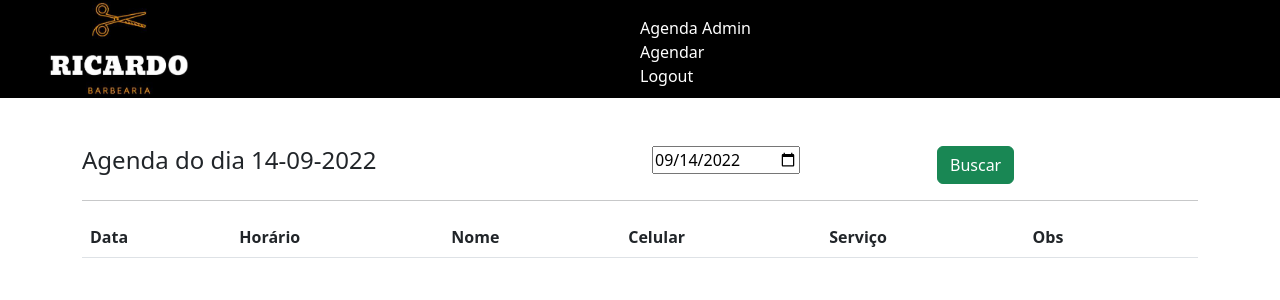
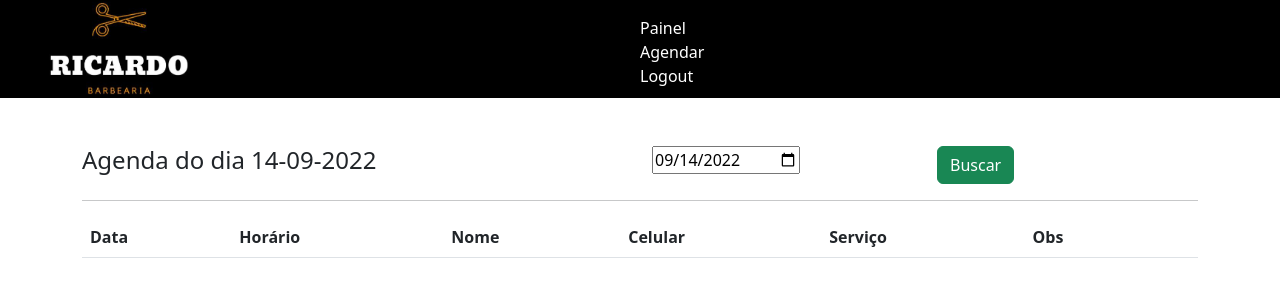
Before and after one commit to leonardoscosta98/projeto-barbearia, a Flask app: page /admin in a window 1280 px wide. Shown: the top 300 px of the page. Run offline with Flask 2, Linux system fonts and the light colour scheme; the visitor is signed in with stand-in values (Sample User, id 1); data that the repository does not hold is empty; some libraries are stand-ins or nearby versions.

Commit message:
Update base.html

```diff
--- a/templates/base.html
+++ b/templates/base.html
@@ -48,7 +48,7 @@
                             <a class="nav-link"  href="/admin" style="color: white;" onclick="loading()" >Login</a>
                         {% endif %}
                         {% if login != None %}
-                            <a class="nav-link"  href="/admin" style="color: white;" onclick="loading()" >Agenda Admin</a>
+                            <a class="nav-link"  href="/admin" style="color: white;" onclick="loading()" >Painel</a>
                             <a class="nav-link"  href="/agenda" style="color: white;" onclick="loading()">Agendar</a>
                             <a class="nav-link"  href="/logout" style="color: white;" onclick="loading()">Logout</a>
                         {% endif %}
```
